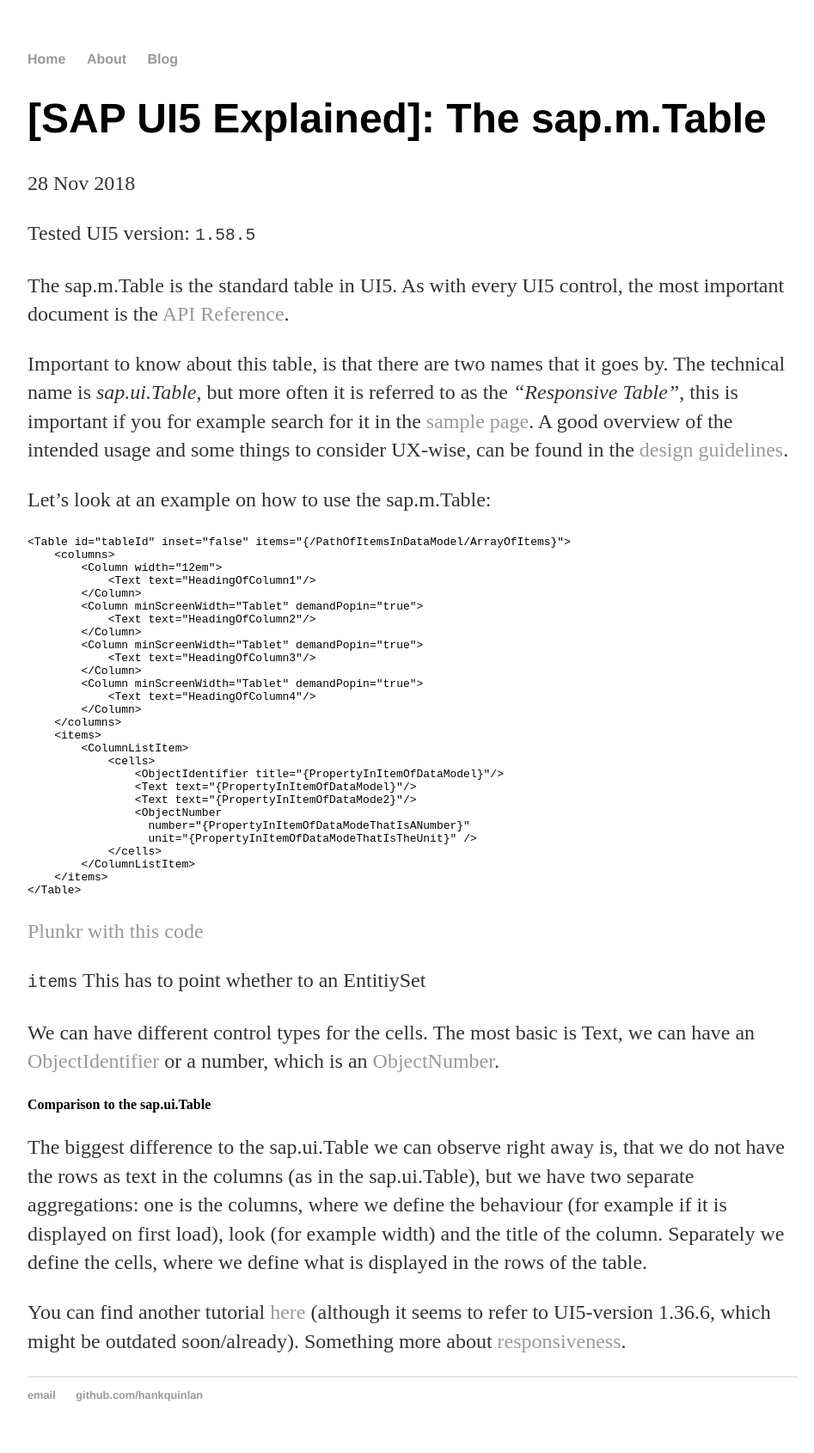
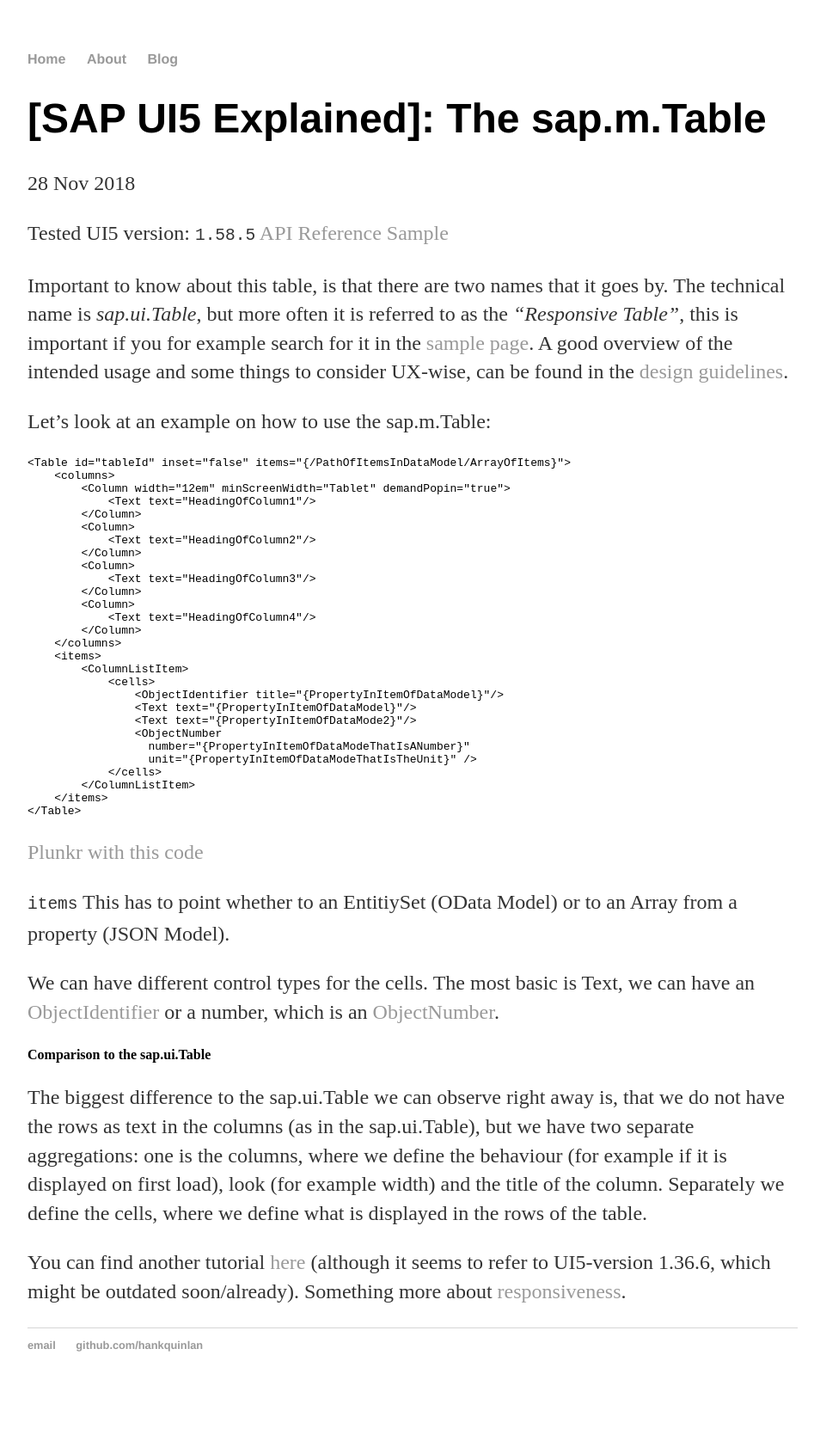
Before and after one commit to Yin-Yin/Yin-Yin.github.io, a Jekyll site: the page built from _posts/2018-11-29-sap-m-table.md, in a window 1280 px wide. Shown: the whole page at 86% size, without its empty margins (160-1107 px from the left). Built offline with Jekyll 4.4.1, drawn with Linux system fonts in a browser that asks for light colours; after the commit the page ends 1632 px from its top, so only the background shows below that.

Commit message:
enhance text

````diff
--- a/_posts/2018-11-29-sap-m-table.md
+++ b/_posts/2018-11-29-sap-m-table.md
@@ -4,8 +4,8 @@
 date: 2018-11-28
 ---
 Tested UI5 version: `1.58.5`
-
-The sap.m.Table is the standard table in UI5. As with every UI5 control, the most important document is the [API Reference](https://sapui5.hana.ondemand.com/#/api/sap.m.Table).
+[API Reference](https://sapui5.hana.ondemand.com/#/api/sap.m.Table)
+[Sample](https://sapui5.hana.ondemand.com/#/entity/sap.m.Table)
 
 Important to know about this table, is that there are two names that it goes by. The technical name is _sap.ui.Table_, but more often it is referred to as the _"Responsive Table"_, this is important if you for example search for it in the [sample page](https://sapui5.hana.ondemand.com/#/entity/sap.m.Table).
 A good overview of the intended usage and some things to consider UX-wise, can be found in the [design guidelines](https://experience.sap.com/fiori-design-web/responsive-table/).
@@ -15,16 +15,16 @@
 ```html
 <Table id="tableId" inset="false" items="{/PathOfItemsInDataModel/ArrayOfItems}">
     <columns>
-        <Column width="12em">
+        <Column width="12em" minScreenWidth="Tablet" demandPopin="true">
             <Text text="HeadingOfColumn1"/>
         </Column>
-        <Column minScreenWidth="Tablet" demandPopin="true">
+        <Column>
             <Text text="HeadingOfColumn2"/>
         </Column>
-        <Column minScreenWidth="Tablet" demandPopin="true">
+        <Column>
             <Text text="HeadingOfColumn3"/>
         </Column>
-        <Column minScreenWidth="Tablet" demandPopin="true">
+        <Column>
             <Text text="HeadingOfColumn4"/>
         </Column>
     </columns>
@@ -45,7 +45,7 @@
 [Plunkr with this code](https://next.plnkr.co/plunk/22B8u2)
 
 
-`items` This has to point whether to an EntitiySet
+`items` This has to point whether to an EntitiySet (OData Model) or to an Array from a property (JSON Model).
 
 We can have different control types for the cells. The most basic is Text, we can have an [ObjectIdentifier](https://sapui5.hana.ondemand.com/#/api/sap.m.ObjectIdentifier) or a number, which is an [ObjectNumber](https://sapui5.hana.ondemand.com/#/api/sap.m.ObjectNumber).
 
--- a/atom.xml
+++ b/atom.xml
@@ -5,8 +5,8 @@
 <feed xmlns="http://www.w3.org/2005/Atom">
 
 	<title>Valentin's Blog</title>
-	<link href="http://yin-yin.github.io/blog/atom.xml" rel="self"/>
-	<link href="http://yin-yin.github.io/blog"/>
+	<link href="http://yin-yin.github.io/atom.xml" rel="self"/>
+	<link href="http://yin-yin.github.io"/>
 	<updated>{{ site.time | date_to_xmlschema }}</updated>
 	<id>http://yin-yin.github.io/blog</id>
 	<author>
````
